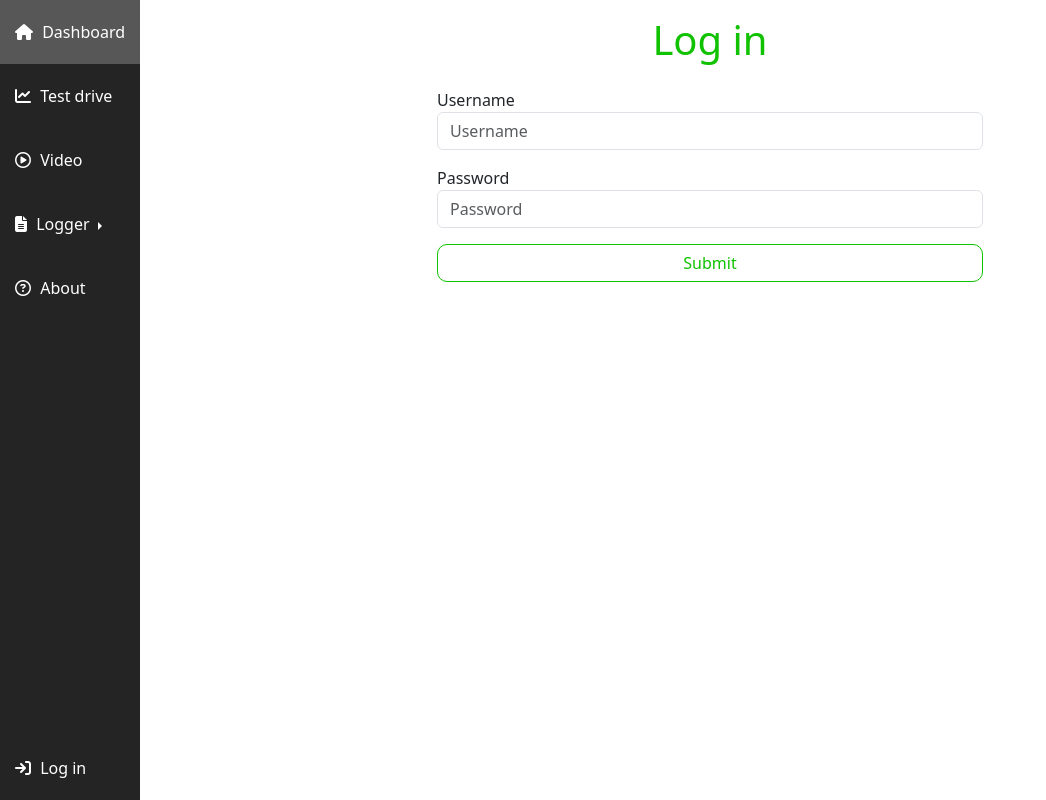
After one commit to prat345/senior-project-django, a Django app: template demoapp/templates/registration/login.html in a window 1280 px wide. The commit adds this page. Shown: the whole page, without its empty margins (0-1046 px from the left). Run offline with Django 3.2, Linux system fonts and the light colour scheme; the template is opened without the code that fills it, so the values that code supplies are empty; some libraries are stand-ins or nearby versions.

Commit message:
add login

```diff
--- /dev/null
+++ b/demoapp/forms.py
@@ -0,0 +1 @@
+from django import forms
--- a/demoapp/templates/about.html
+++ b/demoapp/templates/about.html
@@ -6,7 +6,7 @@
 
 {% block content %}
 <div class="container-md">
-    <h1 class="mb-3">Autonomous Vehicle testing Dashboard</h1>
+    <h1 class="mb-4">Autonomous Vehicle testing Dashboard</h1>
     <div class="about-container">
         <h5>Features</h5>
         <ul>
--- a/demoapp/templates/base.html
+++ b/demoapp/templates/base.html
@@ -24,7 +24,7 @@
           color: white;
           border-radius: 0;
         }
-        .nav-pills div:hover {
+        .nav-pills div.nav-container:hover {
           background-color: rgb(87, 87, 87);
           transition: 0.2s;
         }
@@ -105,8 +105,37 @@
               <span>About</span>
             </a>
           </div>
+          <!-- <div  class="nav-container">
+            <a class="nav-link" href="/admin" role="tab">
+              <span>Admin</span>
+            </a>
+          </div> -->
+
+          <div class=" position-absolute bottom-0 w-100">
+            {% if user.is_authenticated %}
+            <div class="nav-container">
+              <div class="nav-link">
+                <i class="fa-solid fa-user"></i>
+                <span>{{ user.username }}</span>
+              </div>
+            </div>
+            <div  class="nav-container">
+              <a class="nav-link" href="/logout/" role="tab">
+                <i class="fa-solid fa-arrow-up-right-from-square"></i>
+                <span>Log out</span>
+              </a>
+            </div>
+            {% else %}
+            <div  class="nav-container">
+              <a class="nav-link" href="/login/" role="tab">
+                <i class="fa-solid fa-arrow-right-to-bracket"></i>
+                <span>Log in</span>
+              </a>
+            </div>
+            {% endif %}
+          </div>
+
         </div>
-
       </div>
 
       <div class="container-fluid container-page pt-3">
@@ -119,7 +148,7 @@
       container.querySelectorAll('.nav-container').forEach((div) => {
         let link = div.querySelector('.nav-link')
 
-        if (window.location.href.includes('log')){
+        if (window.location.href.includes('log') && !window.location.href.includes('login'))  {
           const navLog = document.querySelector('.dropend')
           navLog.classList.add("active-nav");
         } else if (link.href === window.location.href) {
--- /dev/null
+++ b/demoapp/templates/registration/login.html
@@ -0,0 +1,33 @@
+{% extends "../base.html" %}
+
+{% block title %}
+    <title>About</title>
+{% endblock %}
+
+{% block content %}
+<div class="container-fluid">
+
+    <div class="row justify-content-center">
+      <div class="col-10 col-sm-6">
+        <h1 class="mb-4 text-center">Log in</h1>
+        <form action="{% url 'login' %}" method="POST">
+          {% csrf_token %}
+          <div class="form-group mb-3">
+            <label class="control-label" for="username">Username</label>
+            <input class="form-control" type="text" id="username" name="username" required placeholder="Username">
+          </div>
+          <div class="form-group mb-3">
+              <label class="control-label" for="password">Password</label>
+              <input class="form-control" type="password" name="password" id="password" required placeholder="Password">
+          </div>
+
+          <div class="form-group mb-3">
+            <button type="submit" class="btn btn-outline-success w-100 mx-0">Submit</button>
+          </div>
+
+        </form>
+      </div>
+    </div>
+
+</div>
+{% endblock %}
--- a/demoapp/views.py
+++ b/demoapp/views.py
@@ -1,4 +1,5 @@
 from django.shortcuts import render,redirect
+from django.contrib.auth.decorators import login_required
 from django.http import HttpResponse
 from django.contrib import messages
 from .mongo import get_collection_names, get_data, get_incident, get_stations, get_video, get_all_video, delete_incident, update_label, get_information, get_testdrive_info
@@ -109,6 +110,7 @@ def incident(request):
     request.session['query'] = pickle.dumps(query).hex()
     return render(request, 'incident.html', context)
 
+@login_required # if not > redirect to LOGIN_URL in setting
 def edit(request,to_edit):
     print('TO EDIT: ',to_edit)
     query = request.session.get('query')
@@ -128,6 +130,7 @@ def edit(request,to_edit):
         # print(edit_info['tags'], type(edit_info['tags']))
         return render(request, 'edit.html', {'to_edit': edit_info})
 
+@login_required
 def delete(request, to_delete):
     print('TO DELETE: ', to_delete)
     delete_incident(to_delete)
@@ -169,6 +172,7 @@ def show_log(request):
     context['log_p'] = log_p
     return render(request, 'show-log.html', context)
 
+@login_required
 def edit_log(request, log_id):
     log = TestLog.objects.get(id=log_id)
     if request.method == 'POST':
@@ -188,6 +192,7 @@ def edit_log(request, log_id):
     else:
         return render(request, 'edit-log.html', {'log':log})
 
+@login_required
 def delete_log(request, log_id):
     log = TestLog.objects.get(id=log_id)
     log.delete()
--- a/senior_project/settings.py
+++ b/senior_project/settings.py
@@ -147,3 +147,7 @@ STATIC_ROOT = os.path.join(BASE_DIR, 'assets')
 # https://docs.djangoproject.com/en/4.2/ref/settings/#default-auto-field
 
 DEFAULT_AUTO_FIELD = "django.db.models.BigAutoField"
+
+LOGIN_URL = "/login/"
+LOGIN_REDIRECT_URL = "home"
+LOGOUT_REDIRECT_URL = "home"
--- a/static/css/style.css
+++ b/static/css/style.css
@@ -194,7 +194,6 @@ span.header{
   font-weight: bold;
 }
 
-
 /* lg >= 992 */
 @media (max-width:992px){
   * {
```
Also changed, not shown: demoapp/templates/Incident.html (+8 -1 lines), demoapp/templates/show-log.html (+14 -7 lines), demoapp/urls.py (+5 -6 lines).
